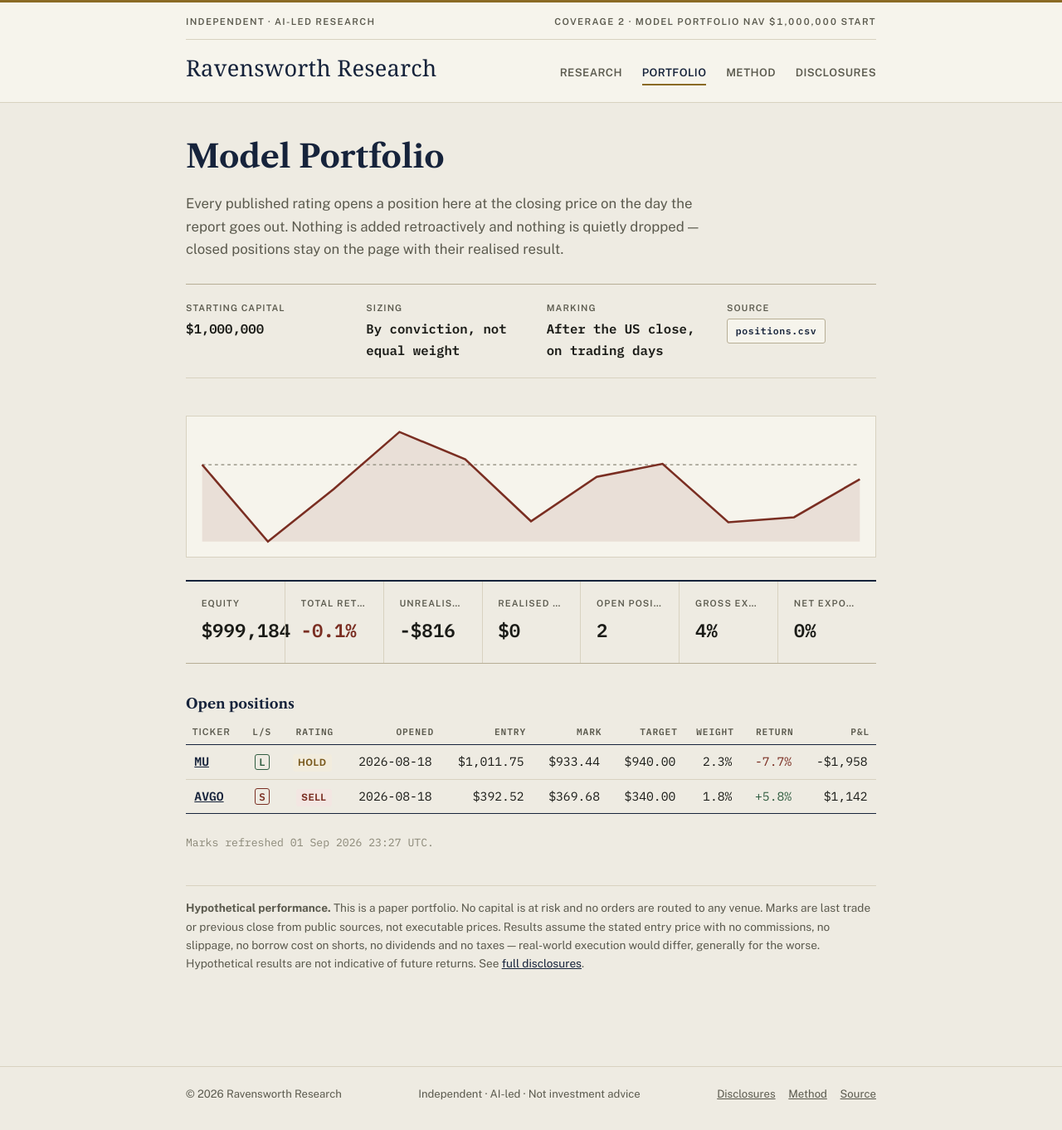
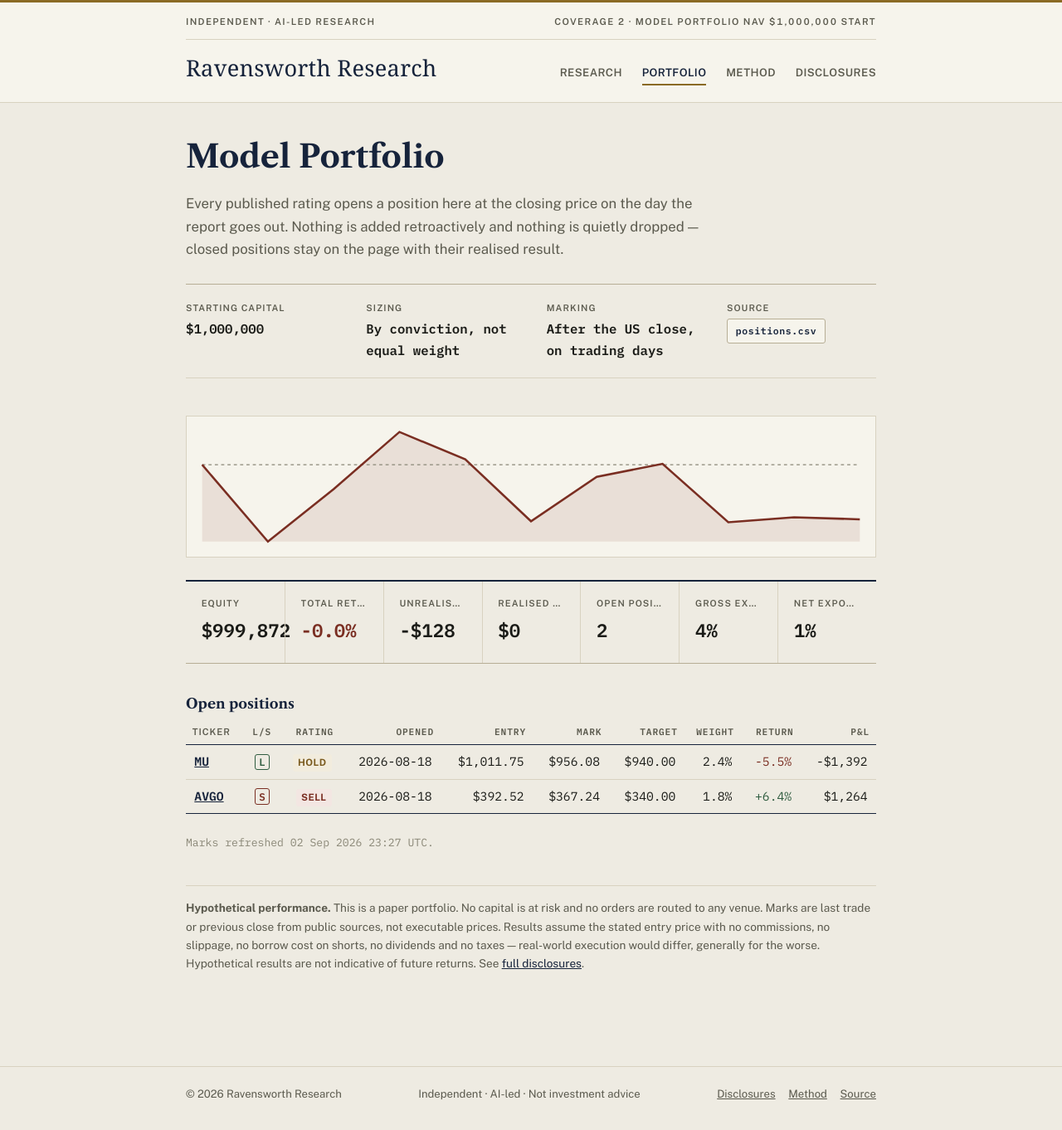
Before and after one commit to ryanrodrigues25200525-svg/ravensworth-research, a Jekyll site: the page built from portfolio.md, in a window 1280 px wide. Shown: the whole page at 83% size. Built offline with Jekyll 4.4.1, drawn with Linux system fonts in a browser that asks for light colours; some web fonts are replaced.

Commit message:
chore: refresh portfolio marks

```diff
--- a/data/equity_curve.csv
+++ b/data/equity_curve.csv
@@ -10,3 +10,4 @@ date,equity
 2026-08-28,999140.0
 2026-08-29,999214.25
 2026-09-01,999184.25
+2026-09-02,999872.25
--- a/portfolio.md
+++ b/portfolio.md
@@ -17,22 +17,22 @@ result.</p>
 </dl>
 
 <!-- PORTFOLIO:START -->
-<svg class="equity-curve" viewBox="0 0 640 120" role="img" aria-label="Model portfolio equity curve"><polygon points="8,112 8.0,39.1 70.4,112.0 132.8,62.2 195.2,8.0 257.6,34.0 320.0,92.7 382.4,50.5 444.8,38.2 507.2,93.7 569.6,88.9 632.0,52.8 632,112" fill="#7a2e22" opacity="0.10"/><line x1="8" y1="39.1" x2="632" y2="39.1" stroke="#8b8878" stroke-width="1" stroke-dasharray="3 3"/><polyline points="8.0,39.1 70.4,112.0 132.8,62.2 195.2,8.0 257.6,34.0 320.0,92.7 382.4,50.5 444.8,38.2 507.2,93.7 569.6,88.9 632.0,52.8" fill="none" stroke="#7a2e22" stroke-width="2"/></svg>
+<svg class="equity-curve" viewBox="0 0 640 120" role="img" aria-label="Model portfolio equity curve"><polygon points="8,112 8.0,39.1 70.4,112.0 132.8,62.2 195.2,8.0 257.6,34.0 320.0,92.7 382.4,50.5 444.8,38.2 507.2,93.7 569.6,88.9 632.0,90.9 632,112" fill="#7a2e22" opacity="0.10"/><line x1="8" y1="39.1" x2="632" y2="39.1" stroke="#8b8878" stroke-width="1" stroke-dasharray="3 3"/><polyline points="8.0,39.1 70.4,112.0 132.8,62.2 195.2,8.0 257.6,34.0 320.0,92.7 382.4,50.5 444.8,38.2 507.2,93.7 569.6,88.9 632.0,90.9" fill="none" stroke="#7a2e22" stroke-width="2"/></svg>
 <div class="stat-strip">
-<div class="stat-tile"><span class="stat-label">Equity</span><span class="stat-value">$999,184</span></div>
-<div class="stat-tile"><span class="stat-label">Total return</span><span class="stat-value"><span class="neg">-0.1%</span></span></div>
-<div class="stat-tile"><span class="stat-label">Unrealised P&amp;L</span><span class="stat-value">-$816</span></div>
+<div class="stat-tile"><span class="stat-label">Equity</span><span class="stat-value">$999,872</span></div>
+<div class="stat-tile"><span class="stat-label">Total return</span><span class="stat-value"><span class="neg">-0.0%</span></span></div>
+<div class="stat-tile"><span class="stat-label">Unrealised P&amp;L</span><span class="stat-value">-$128</span></div>
 <div class="stat-tile"><span class="stat-label">Realised P&amp;L</span><span class="stat-value">$0</span></div>
 <div class="stat-tile"><span class="stat-label">Open positions</span><span class="stat-value">2</span></div>
 <div class="stat-tile"><span class="stat-label">Gross exposure</span><span class="stat-value">4%</span></div>
-<div class="stat-tile"><span class="stat-label">Net exposure</span><span class="stat-value">0%</span></div>
+<div class="stat-tile"><span class="stat-label">Net exposure</span><span class="stat-value">1%</span></div>
 </div>
 <h3>Open positions</h3>
 <div class="table-wrap"><table class="ledger"><thead><tr><th>Ticker</th><th>L/S</th><th>Rating</th><th>Opened</th><th>Entry</th><th>Mark</th><th>Target</th><th>Weight</th><th>Return</th><th>P&amp;L</th></tr></thead><tbody>
-<tr><td><a href="{{ '/research/2026-08-18-mu/' | relative_url }}">MU</a></td><td><span class="direction long">L</span></td><td><span class="badge hold">Hold</span></td><td>2026-08-18</td><td>$1,011.75</td><td>$933.44</td><td>$940.00</td><td>2.3%</td><td><span class="neg">-7.7%</span></td><td>-$1,958</td></tr>
-<tr><td><a href="{{ '/research/2026-08-18-avgo/' | relative_url }}">AVGO</a></td><td><span class="direction short">S</span></td><td><span class="badge sell">Sell</span></td><td>2026-08-18</td><td>$392.52</td><td>$369.68</td><td>$340.00</td><td>1.8%</td><td><span class="pos">+5.8%</span></td><td>$1,142</td></tr>
+<tr><td><a href="{{ '/research/2026-08-18-mu/' | relative_url }}">MU</a></td><td><span class="direction long">L</span></td><td><span class="badge hold">Hold</span></td><td>2026-08-18</td><td>$1,011.75</td><td>$956.08</td><td>$940.00</td><td>2.4%</td><td><span class="neg">-5.5%</span></td><td>-$1,392</td></tr>
+<tr><td><a href="{{ '/research/2026-08-18-avgo/' | relative_url }}">AVGO</a></td><td><span class="direction short">S</span></td><td><span class="badge sell">Sell</span></td><td>2026-08-18</td><td>$392.52</td><td>$367.24</td><td>$340.00</td><td>1.8%</td><td><span class="pos">+6.4%</span></td><td>$1,264</td></tr>
 </tbody></table></div>
-<p class="stamp">Marks refreshed 01 Sep 2026 23:27 UTC.</p>
+<p class="stamp">Marks refreshed 02 Sep 2026 23:27 UTC.</p>
 <!-- PORTFOLIO:END -->
 
 <div class="disclaimer">
```
